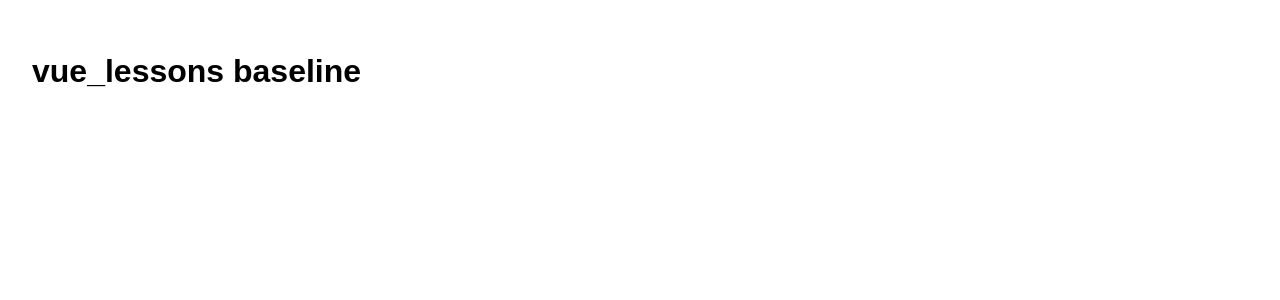
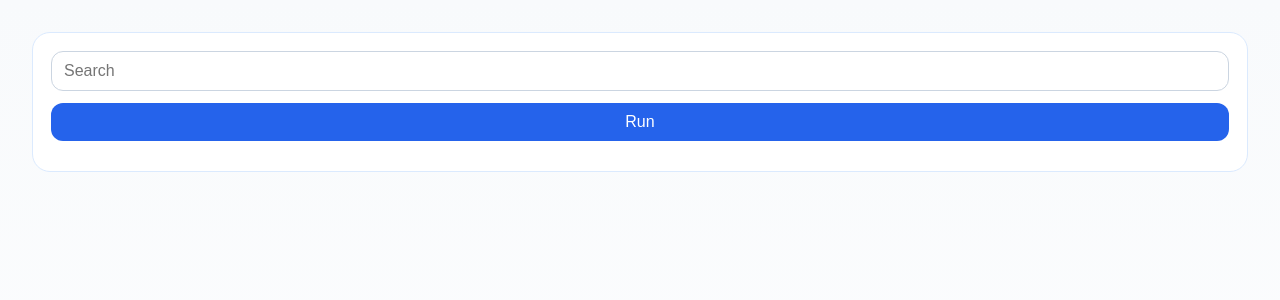
Before and after one commit to angularWorkshop/vue_lessons, a Vue app: page / in a window 1280 px wide. Shown: the top 300 px of the page. Built offline with nearby package versions, Linux system fonts and the light colour scheme.

Commit message:
feat: lesson stale-response-guard

```diff
--- a/src/App.vue
+++ b/src/App.vue
@@ -1,16 +1,91 @@
 <script setup>
-const title = 'vue_lessons baseline';
+import { ref } from 'vue';
+import { createDeferredSearch } from './api.js';
+
+const query = ref('');
+const results = ref([]);
+
+async function runSearch() {
+  results.value = await createDeferredSearch(query.value);
+}
 </script>
 
 <template>
-  <main class="app">
-    <h1>{{ title }}</h1>
-  </main>
+<main class="screen">
+  <section class="panel stack">
+    <input v-model="query" placeholder="Search" />
+    <button type="button" @click="runSearch">Run</button>
+    <ul>
+      <li v-for="item in results" :key="item.id">{{ item.title }}</li>
+    </ul>
+  </section>
+</main>
 </template>
 
 <style scoped>
-.app {
-  padding: 24px;
+:global(body) {
+  margin: 0;
+}
+
+.screen {
+  min-height: 100vh;
+  padding: 32px;
+  display: grid;
+  gap: 16px;
+  align-content: start;
+  background: linear-gradient(180deg, #f8fafc 0%, #ffffff 100%);
+  color: #0f172a;
   font-family: Arial, sans-serif;
 }
+
+.panel {
+  padding: 18px;
+  border-radius: 18px;
+  background: white;
+  border: 1px solid #dbeafe;
+}
+
+.stack {
+  display: grid;
+  gap: 12px;
+}
+
+.row {
+  display: flex;
+  gap: 8px;
+  align-items: center;
+  flex-wrap: wrap;
+}
+
+button,
+input,
+select {
+  font: inherit;
+}
+
+button {
+  border: 0;
+  border-radius: 12px;
+  padding: 10px 14px;
+  background: #2563eb;
+  color: white;
+  cursor: pointer;
+}
+
+button[disabled] {
+  opacity: 0.55;
+  cursor: not-allowed;
+}
+
+input,
+select {
+  padding: 10px 12px;
+  border-radius: 12px;
+  border: 1px solid #cbd5e1;
+}
+
+ul {
+  margin: 0;
+  padding-left: 20px;
+}
 </style>
--- /dev/null
+++ b/src/api.js
@@ -0,0 +1,15 @@
+const resolvers = [];
+
+export function createDeferredSearch(query) {
+  let resolve;
+  const promise = new Promise(done => {
+    resolve = done;
+  });
+  resolvers.push({ query, resolve });
+  return promise;
+}
+
+export function resolveSearch(query, items) {
+  const target = resolvers.find(entry => entry.query === query);
+  target?.resolve(items);
+}
```
Also changed, not shown: src/main.js (line endings or trailing spaces), 2 other files (tests, documents, lock files or other folders).
